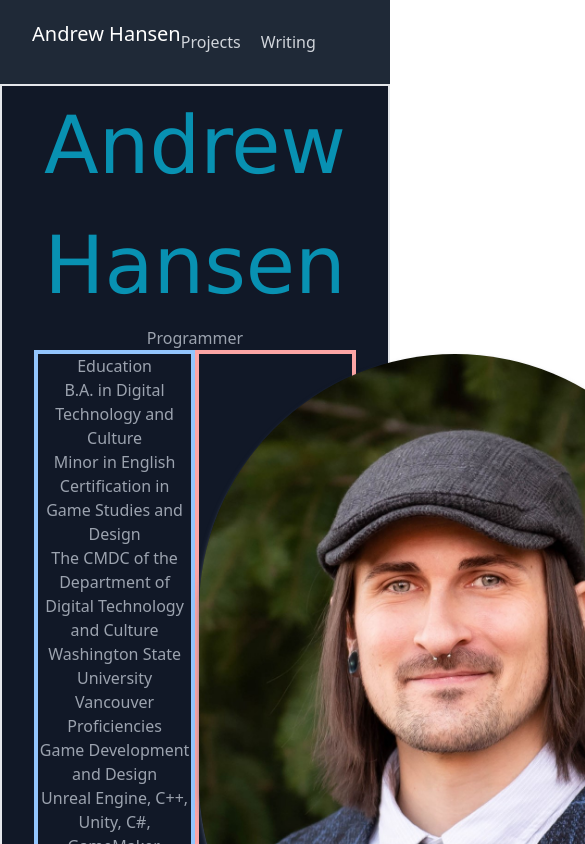
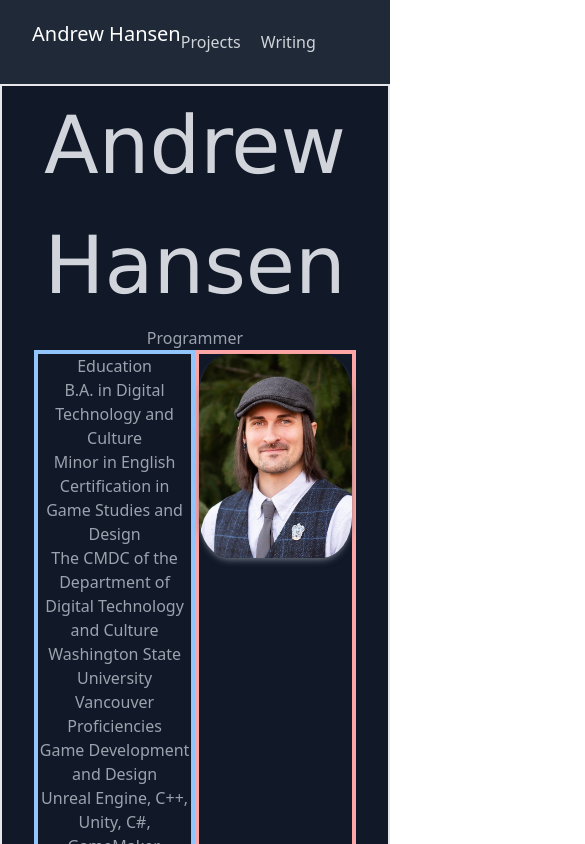
Before and after one commit to axolotliterature/portfolio-react, a React (Create React App) app in the folder portfolio/: page / in a window 390 px wide. Shown: the top 844 px of the page, 585 px wide, since content can reach past the window. Built offline with nearby package versions, Linux system fonts and the light colour scheme.

Commit message:
adjusted font styles on home page, need main body styling, added home-portrait css class for main portrait for finer control over border radius and responsive sizing

```diff
--- a/portfolio/src/index.css
+++ b/portfolio/src/index.css
@@ -28,6 +28,12 @@ p {
 
 .name-title {
   font-size: 5em;
+}
+
+.home-portrait {
+  width: 100%;
+  max-width: 22em;
+  border-radius: 20%;
 }
 
 /* ------------------- MODAL */
--- a/portfolio/src/pages/home.js
+++ b/portfolio/src/pages/home.js
@@ -3,12 +3,12 @@ import face from '../img/hansen-1-4x3.jpg'
 export default function Home() {
     return <>
     <div className="w-full h-full border-2 grid text-center">
-        <h1 className="nothing-font name-title text-cyan-600">Andrew Hansen</h1>
+        <h1 className="nothing-font name-title text-gray-300">Andrew Hansen</h1>
         <h2>Programmer</h2>
 
         <div id="about-container" className="grid grid-cols-2 w-10/12 text-center m-auto">
             <div id="about-left" className="border-4 border-blue-300">
-                <h1>Education</h1>
+                <h1 className="">Education</h1>
                 <p>B.A. in Digital Technology and Culture</p>
                 <p>Minor in English</p>
                 <p>Certification in Game Studies and Design</p>
@@ -30,7 +30,7 @@ export default function Home() {
             </div>
 
             <div id="about-right" className="border-4 border-red-300">
-                <img src={face} alt="placeholder" className="m-auto min-w-24 max-w-lg rounded-full shadow-md shadow-gray-500/70" />
+                <img src={face} alt="placeholder" className="home-portrait m-auto shadow-md shadow-gray-500/70" />
 
             </div>
         </div>
```
